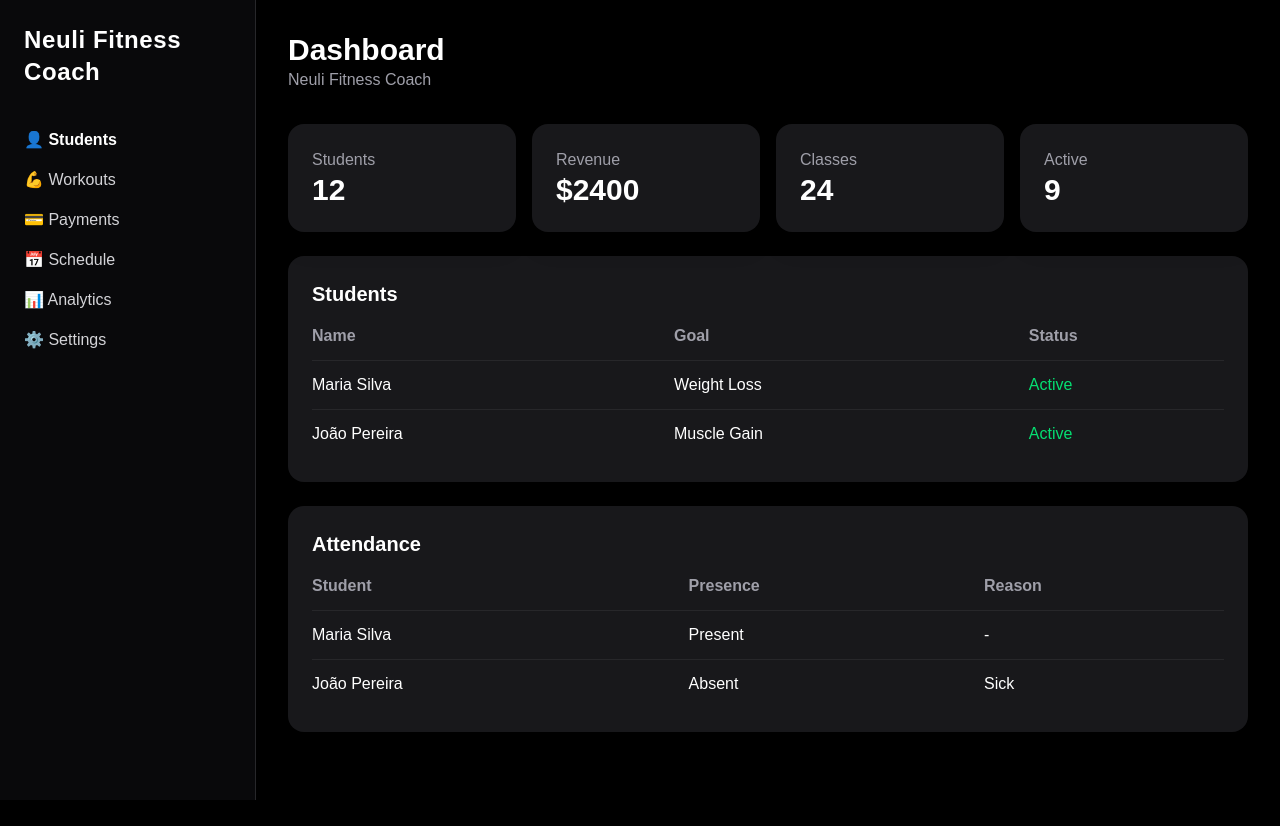
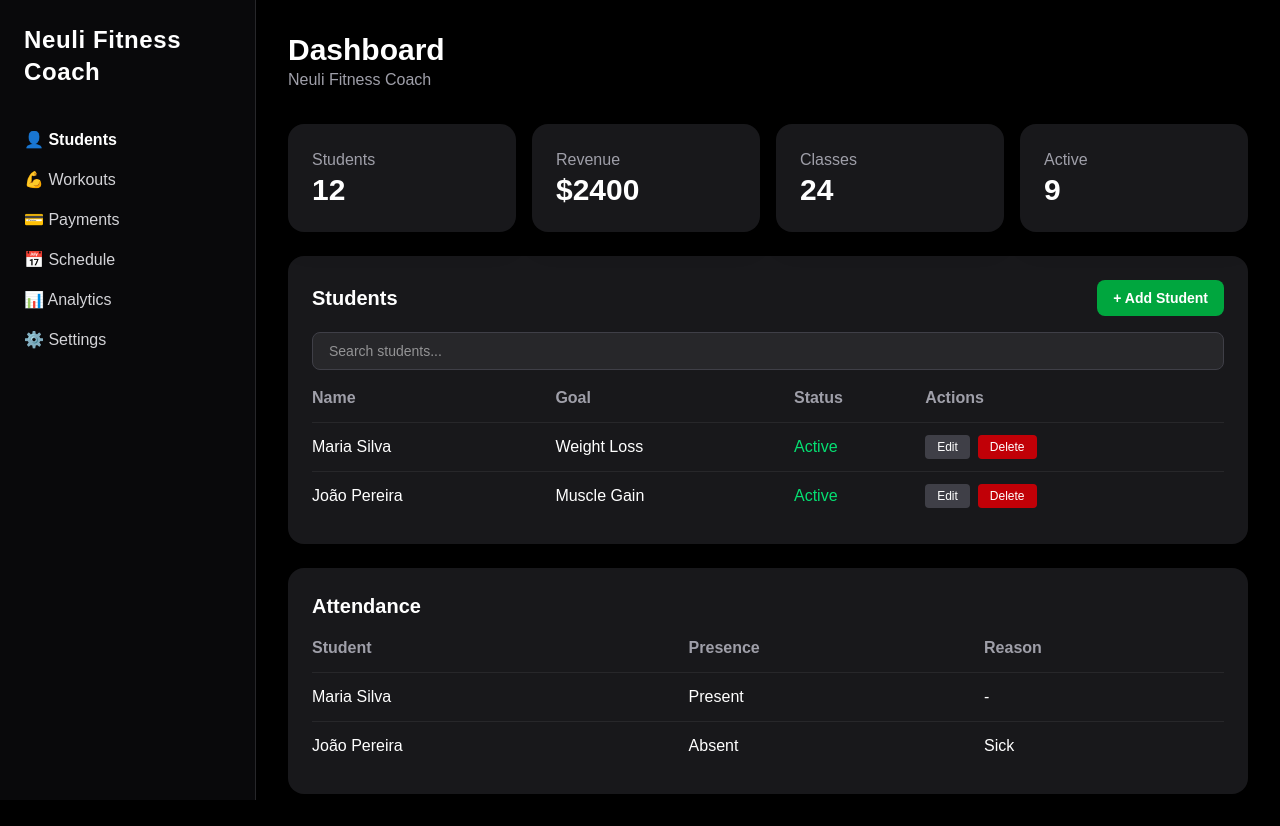
Before and after one commit to Novice2025/fitcoach, a Next.js app: page / in a window 1280 px wide. Before the commit the page ends 800 px from the top, so only its background shows below. Built offline with nearby package versions, Linux system fonts and the light colour scheme.

Commit message:
feat: add/edit/delete/search students

```diff
--- a/src/components/StudentsTable.tsx
+++ b/src/components/StudentsTable.tsx
@@ -1,9 +1,76 @@
+"use client";
+
+import { useState } from "react";
+
+interface Student {
+  id: number;
+  name: string;
+  goal: string;
+  status: string;
+}
+
 export default function StudentsTable() {
+  const [students, setStudents] = useState<Student[]>([
+    { id: 1, name: "Maria Silva", goal: "Weight Loss", status: "Active" },
+    { id: 2, name: "João Pereira", goal: "Muscle Gain", status: "Active" },
+  ]);
+
+  const [showModal, setShowModal] = useState(false);
+  const [search, setSearch] = useState("");
+  const [editingId, setEditingId] = useState<number | null>(null);
+  const [form, setForm] = useState({ name: "", goal: "", status: "Active" });
+
+  const filtered = students.filter((s) =>
+    s.name.toLowerCase().includes(search.toLowerCase())
+  );
+
+  function openAdd() {
+    setForm({ name: "", goal: "", status: "Active" });
+    setEditingId(null);
+    setShowModal(true);
+  }
+
+  function openEdit(student: Student) {
+    setForm({ name: student.name, goal: student.goal, status: student.status });
+    setEditingId(student.id);
+    setShowModal(true);
+  }
+
+  function handleSave() {
+    if (!form.name.trim()) return;
+    if (editingId !== null) {
+      setStudents(students.map((s) =>
+        s.id === editingId ? { ...s, ...form } : s
+      ));
+    } else {
+      setStudents([...students, { id: Date.now(), ...form }]);
+    }
+    setShowModal(false);
+  }
+
+  function handleDelete(id: number) {
+    setStudents(students.filter((s) => s.id !== id));
+  }
+
   return (
     <div className="bg-zinc-900 rounded-2xl p-6 mt-6 overflow-x-auto">
-      <h2 className="text-xl font-bold mb-4 text-white">
-        Students
-      </h2>
+      <div className="flex items-center justify-between mb-4">
+        <h2 className="text-xl font-bold text-white">Students</h2>
+        <button
+          onClick={openAdd}
+          className="bg-green-600 hover:bg-green-700 text-white px-4 py-2 rounded-lg text-sm font-semibold"
+        >
+          + Add Student
+        </button>
+      </div>
+
+      <input
+        type="text"
+        placeholder="Search students..."
+        value={search}
+        onChange={(e) => setSearch(e.target.value)}
+        className="w-full mb-4 bg-zinc-800 text-white rounded-lg px-4 py-2 text-sm outline-none border border-zinc-700"
+      />
 
       <table className="w-full text-white">
         <thead className="text-zinc-400">
@@ -11,23 +78,91 @@ export default function StudentsTable() {
             <th className="text-left pb-3">Name</th>
             <th className="text-left pb-3">Goal</th>
             <th className="text-left pb-3">Status</th>
+            <th className="text-left pb-3">Actions</th>
           </tr>
         </thead>
-
         <tbody>
-          <tr className="border-t border-zinc-800">
-            <td className="py-3">Maria Silva</td>
-            <td>Weight Loss</td>
-            <td className="text-green-400">Active</td>
-          </tr>
-
-          <tr className="border-t border-zinc-800">
-            <td className="py-3">João Pereira</td>
-            <td>Muscle Gain</td>
-            <td className="text-green-400">Active</td>
-          </tr>
+          {filtered.map((s) => (
+            <tr key={s.id} className="border-t border-zinc-800">
+              <td className="py-3">{s.name}</td>
+              <td>{s.goal}</td>
+              <td className={s.status === "Active" ? "text-green-400" : "text-red-400"}>
+                {s.status}
+              </td>
+              <td className="flex gap-2 py-3">
+                <button
+                  onClick={() => openEdit(s)}
+                  className="bg-zinc-700 hover:bg-zinc-600 text-white px-3 py-1 rounded text-xs"
+                >
+                  Edit
+                </button>
+                <button
+                  onClick={() => handleDelete(s.id)}
+                  className="bg-red-700 hover:bg-red-600 text-white px-3 py-1 rounded text-xs"
+                >
+                  Delete
+                </button>
+              </td>
+            </tr>
+          ))}
+          {filtered.length === 0 && (
+            <tr>
+              <td colSpan={4} className="text-zinc-500 py-6 text-center">
+                No students found.
+              </td>
+            </tr>
+          )}
         </tbody>
       </table>
+
+      {/* Modal */}
+      {showModal && (
+        <div className="fixed inset-0 bg-black bg-opacity-70 flex items-center justify-center z-50">
+          <div className="bg-zinc-900 border border-zinc-700 rounded-2xl p-8 w-full max-w-md">
+            <h3 className="text-white text-xl font-bold mb-6">
+              {editingId ? "Edit Student" : "Add Student"}
+            </h3>
+            <div className="space-y-4">
+              <input
+                type="text"
+                placeholder="Name"
+                value={form.name}
+                onChange={(e) => setForm({ ...form, name: e.target.value })}
+                className="w-full bg-zinc-800 text-white rounded-lg px-4 py-2 outline-none border border-zinc-700"
+              />
+              <input
+                type="text"
+                placeholder="Goal (e.g. Weight Loss)"
+                value={form.goal}
+                onChange={(e) => setForm({ ...form, goal: e.target.value })}
+                className="w-full bg-zinc-800 text-white rounded-lg px-4 py-2 outline-none border border-zinc-700"
+              />
+              <select
+                value={form.status}
+                onChange={(e) => setForm({ ...form, status: e.target.value })}
+                className="w-full bg-zinc-800 text-white rounded-lg px-4 py-2 outline-none border border-zinc-700"
+              >
+                <option value="Active">Active</option>
+                <option value="Inactive">Inactive</option>
+              </select>
+            </div>
+            <div className="flex gap-3 mt-6">
+              <button
+                onClick={handleSave}
+                className="flex-1 bg-green-600 hover:bg-green-700 text-white py-2 rounded-lg font-semibold"
+              >
+                Save
+              </button>
+              <button
+                onClick={() => setShowModal(false)}
+                className="flex-1 bg-zinc-700 hover:bg-zinc-600 text-white py-2 rounded-lg"
+              >
+                Cancel
+              </button>
+            </div>
+          </div>
+        </div>
+      )}
     </div>
   );
 }
```
Also changed, not shown: next-env.d.ts.
